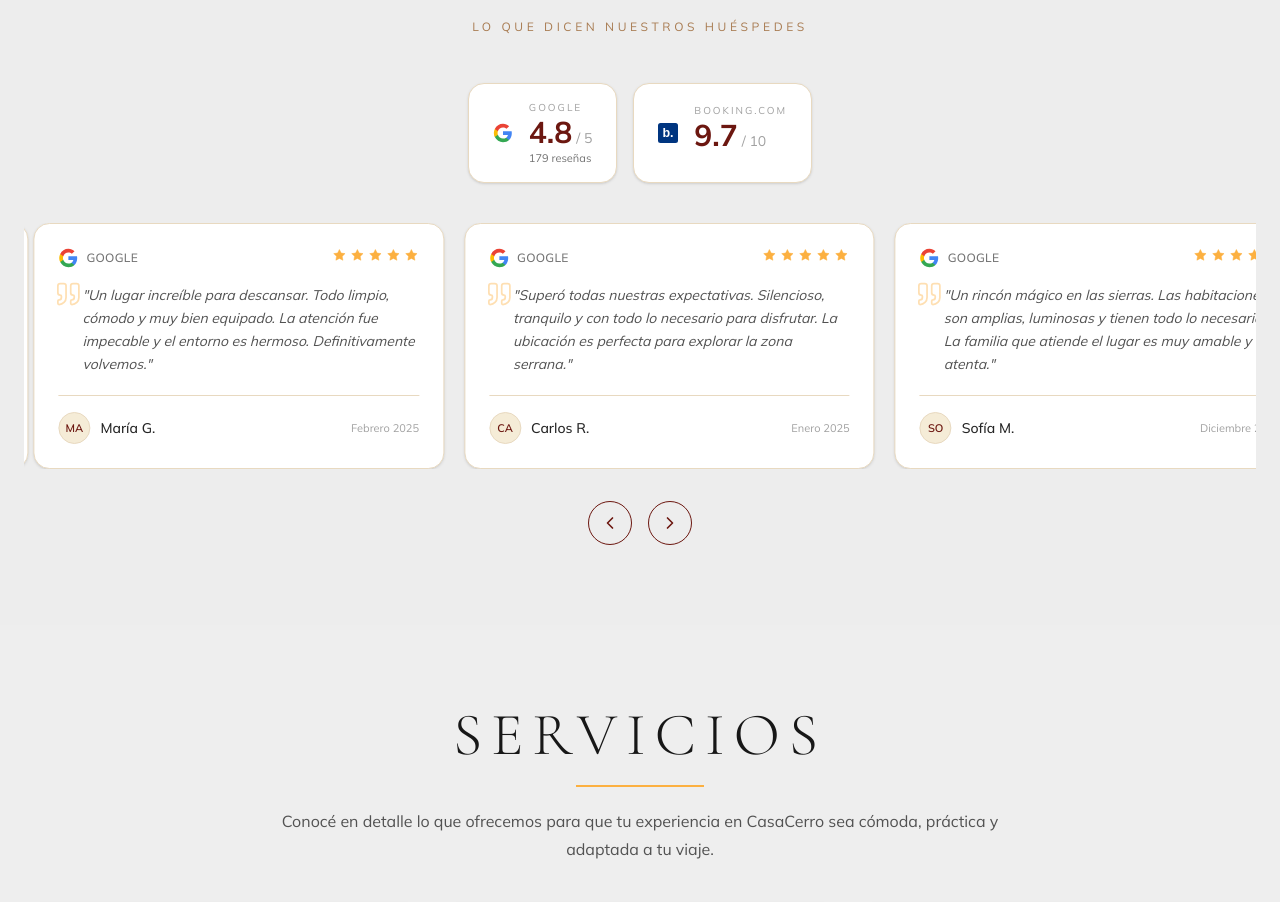
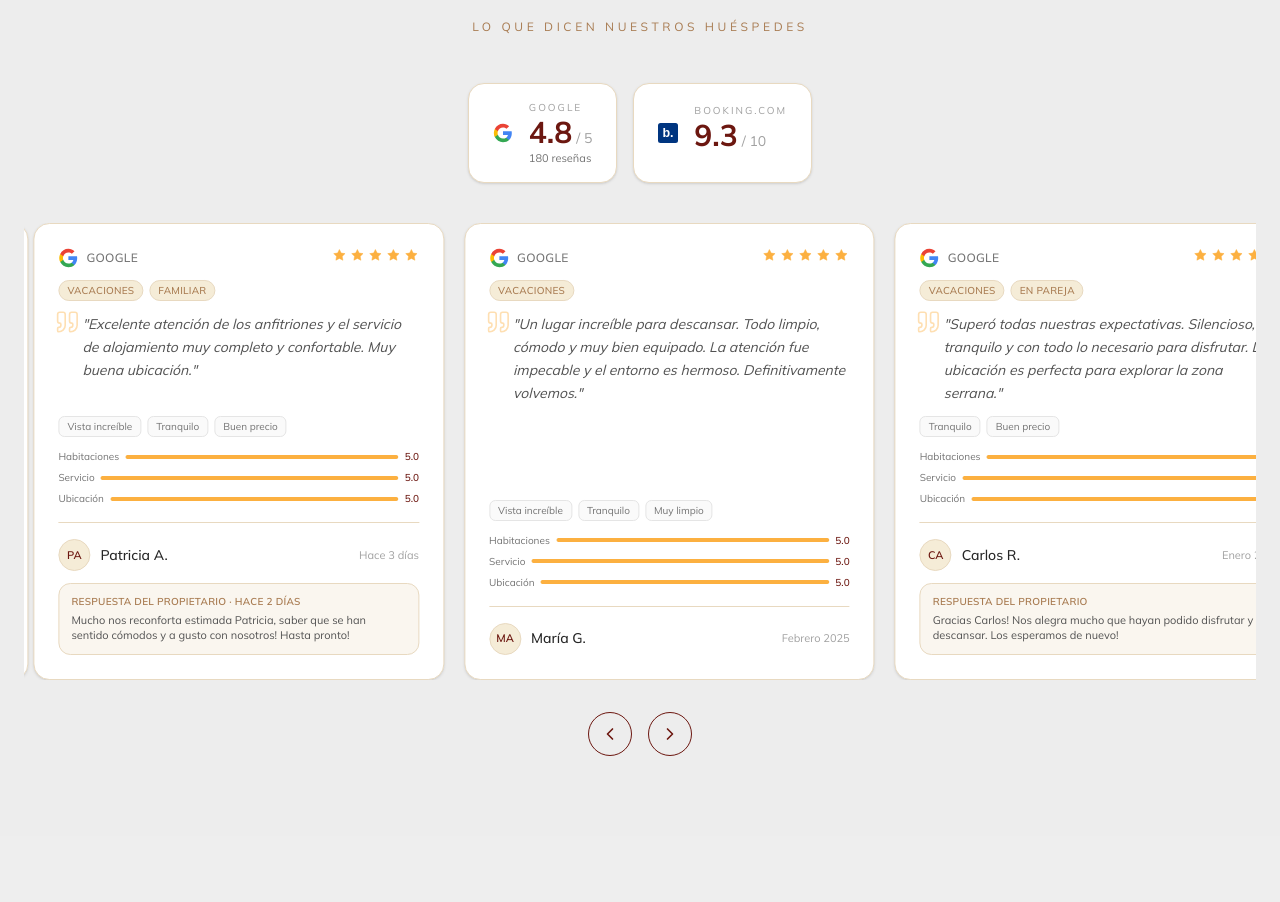
Before and after one commit to LautaroPairuna/casacerro, a Next.js app: page / in a window 1280 px wide. Shown: the part 1820-2722 px from the top of the page. Built offline with nearby package versions, Linux system fonts and the light colour scheme; no server answers.

Commit message:
cambios en resenas 1

```diff
--- a/src/components/Resenas.tsx
+++ b/src/components/Resenas.tsx
@@ -23,22 +23,109 @@ function BookingIcon() {
 }
 
 const FALLBACK_REVIEWS: Review[] = [
-  { id: 1, platform: "google", score: 5, author: "María G.", date: "Febrero 2025", text: "Un lugar increíble para descansar. Todo limpio, cómodo y muy bien equipado. La atención fue impecable y el entorno es hermoso. Definitivamente volvemos." },
-  { id: 2, platform: "google", score: 5, author: "Carlos R.", date: "Enero 2025", text: "Superó todas nuestras expectativas. Silencioso, tranquilo y con todo lo necesario para disfrutar. La ubicación es perfecta para explorar la zona serrana." },
-  { id: 3, platform: "google", score: 5, author: "Sofía M.", date: "Diciembre 2024", text: "Un rincón mágico en las sierras. Las habitaciones son amplias, luminosas y tienen todo lo necesario. La familia que atiende el lugar es muy amable y atenta." },
-  { id: 4, platform: "google", score: 5, author: "Roberto F.", date: "Marzo 2025", text: "Excelente relación calidad-precio. El lugar está muy bien mantenido y la limpieza es impecable. Perfecto para desconectarse del ruido de la ciudad." },
-  { id: 5, platform: "google", score: 5, author: "Lucas T.", date: "Noviembre 2024", text: "Hermoso, tranquilo y muy cómodo. Ideal para una escapada en familia. Los chicos disfrutaron mucho el espacio y nosotros pudimos descansar de verdad." },
-  { id: 6, platform: "google", score: 5, author: "Valentina S.", date: "Febrero 2025", text: "Todo perfecto desde la llegada hasta la partida. El alojamiento supera las fotos: es aún más acogedor en persona. Ya reservamos para volver en invierno." },
-  { id: 7, platform: "google", score: 5, author: "Agustina P.", date: "Enero 2025", text: "El lugar es una joya. Tranquilidad total, naturaleza por todos lados y las instalaciones impecables. La atención personalizada hizo la diferencia." },
-  { id: 8, platform: "google", score: 5, author: "Martín D.", date: "Marzo 2025", text: "Sin dudas el mejor alojamiento que tuvimos en las sierras. El entorno es hermoso y el lugar está pensado para que realmente puedas descansar." },
+  {
+    id: 1,
+    platform: "google",
+    score: 5,
+    author: "Patricia A.",
+    date: "Hace 3 días",
+    text: "Excelente atención de los anfitriones y el servicio de alojamiento muy completo y confortable. Muy buena ubicación.",
+    tripTypes: ["Vacaciones", "Familiar"],
+    categoryScores: { habitaciones: 5, servicio: 5, ubicacion: 5 },
+    highlights: ["Vista increíble", "Tranquilo", "Buen precio"],
+    ownerResponse: {
+      text: "Mucho nos reconforta estimada Patricia, saber que se han sentido cómodos y a gusto con nosotros! Hasta pronto!",
+      date: "Hace 2 días",
+    },
+  },
+  {
+    id: 2,
+    platform: "google",
+    score: 5,
+    author: "María G.",
+    date: "Febrero 2025",
+    text: "Un lugar increíble para descansar. Todo limpio, cómodo y muy bien equipado. La atención fue impecable y el entorno es hermoso. Definitivamente volvemos.",
+    tripTypes: ["Vacaciones"],
+    highlights: ["Vista increíble", "Tranquilo", "Muy limpio"],
+    categoryScores: { habitaciones: 5, servicio: 5, ubicacion: 5 },
+  },
+  {
+    id: 3,
+    platform: "google",
+    score: 5,
+    author: "Carlos R.",
+    date: "Enero 2025",
+    text: "Superó todas nuestras expectativas. Silencioso, tranquilo y con todo lo necesario para disfrutar. La ubicación es perfecta para explorar la zona serrana.",
+    tripTypes: ["Vacaciones", "En pareja"],
+    highlights: ["Tranquilo", "Buen precio"],
+    categoryScores: { habitaciones: 5, servicio: 5, ubicacion: 5 },
+    ownerResponse: {
+      text: "Gracias Carlos! Nos alegra mucho que hayan podido disfrutar y descansar. Los esperamos de nuevo!",
+    },
+  },
+  {
+    id: 4,
+    platform: "google",
+    score: 5,
+    author: "Sofía M.",
+    date: "Diciembre 2024",
+    text: "Un rincón mágico en las sierras. Las habitaciones son amplias, luminosas y tienen todo lo necesario. La familia que atiende el lugar es muy amable y atenta.",
+    tripTypes: ["Familiar"],
+    highlights: ["Vista increíble", "Calidez y hospitalidad"],
+    categoryScores: { habitaciones: 5, servicio: 5 },
+  },
+  {
+    id: 5,
+    platform: "google",
+    score: 5,
+    author: "Roberto F.",
+    date: "Marzo 2025",
+    text: "Excelente relación calidad-precio. El lugar está muy bien mantenido y la limpieza es impecable. Perfecto para desconectarse del ruido de la ciudad.",
+    tripTypes: ["Vacaciones"],
+    highlights: ["Buen precio", "Tranquilo", "Muy limpio"],
+  },
+  {
+    id: 6,
+    platform: "google",
+    score: 5,
+    author: "Lucas T.",
+    date: "Noviembre 2024",
+    text: "Hermoso, tranquilo y muy cómodo. Ideal para una escapada en familia. Los chicos disfrutaron mucho el espacio y nosotros pudimos descansar de verdad.",
+    tripTypes: ["Familiar"],
+    highlights: ["Tranquilo", "Vista increíble"],
+    categoryScores: { habitaciones: 5, servicio: 5, ubicacion: 5 },
+  },
+  {
+    id: 7,
+    platform: "google",
+    score: 5,
+    author: "Valentina S.",
+    date: "Febrero 2025",
+    text: "Todo perfecto desde la llegada hasta la partida. El alojamiento supera las fotos: es aún más acogedor en persona. Ya reservamos para volver en invierno.",
+    tripTypes: ["Vacaciones", "En pareja"],
+    highlights: ["Vista increíble", "Buen precio", "Tranquilo"],
+    ownerResponse: {
+      text: "Qué alegría Valentina! Los esperamos con los brazos abiertos para el invierno. Va a ser muy lindo!",
+    },
+  },
+  {
+    id: 8,
+    platform: "google",
+    score: 5,
+    author: "Agustina P.",
+    date: "Enero 2025",
+    text: "El lugar es una joya. Tranquilidad total, naturaleza por todos lados y las instalaciones impecables. La atención personalizada hizo la diferencia.",
+    highlights: ["Calidez y hospitalidad", "Tranquilo"],
+    categoryScores: { servicio: 5, ubicacion: 5 },
+  },
 ];
 
 // ── Badge de puntaje ──────────────────────────────────────────────────────────
 
 function PlatformBadge({ platform }: { platform: "google" | "booking" }) {
   const data = {
-    google: { label: "Google", score: "4.8", outOf: "/ 5", count: "179 reseñas" },
-    booking: { label: "Booking.com", score: "9.7", outOf: "/ 10", count: "" },
+    google: { label: "Google", score: "4.8", outOf: "/ 5", count: "180 reseñas" },
+    booking: { label: "Booking.com", score: "9.3", outOf: "/ 10", count: "" },
   }[platform];
 
   return (
--- a/src/components/ResenasCarousel.tsx
+++ b/src/components/ResenasCarousel.tsx
@@ -16,6 +16,17 @@ export type Review = {
   date: string;
   text: string;
   room?: string;
+  tripTypes?: string[];
+  highlights?: string[];
+  categoryScores?: {
+    habitaciones?: number;
+    servicio?: number;
+    ubicacion?: number;
+  };
+  ownerResponse?: {
+    text: string;
+    date?: string;
+  };
 };
 
 // ── Icons ────────────────────────────────────────────────────────────────────
@@ -50,10 +61,26 @@ function StarRow({ score }: { score: number }) {
   );
 }
 
+function CategoryScore({ label, score }: { label: string; score: number }) {
+  return (
+    <div className="flex items-center gap-1.5">
+      <span className="text-[10px] text-neutral-500">{label}</span>
+      <div className="flex-1 h-1 rounded-full bg-[#f0e6d3] overflow-hidden min-w-[36px]">
+        <div className="h-full rounded-full bg-[#FCB040]" style={{ width: `${(score / 5) * 100}%` }} />
+      </div>
+      <span className="text-[10px] font-medium text-[#6c1710]">{score.toFixed(1)}</span>
+    </div>
+  );
+}
+
 function ReviewCard({ review }: { review: Review }) {
+  const { categoryScores, highlights, tripTypes, ownerResponse } = review;
+  const hasCategoryScores = categoryScores && Object.keys(categoryScores).length > 0;
+
   return (
     <div className="h-full rounded-2xl border border-[#e8d9c0] bg-white flex flex-col p-6 shadow-sm select-none">
-      <div className="flex items-start justify-between gap-3 mb-4">
+      {/* Header: platform + stars */}
+      <div className="flex items-start justify-between gap-3 mb-3">
         <div className="flex items-center gap-2">
           <GoogleIcon />
           <span className="text-xs font-medium uppercase tracking-wide text-neutral-500">Google</span>
@@ -61,14 +88,53 @@ function ReviewCard({ review }: { review: Review }) {
         <StarRow score={review.score} />
       </div>
 
+      {/* Trip type badges */}
+      {tripTypes && tripTypes.length > 0 && (
+        <div className="flex flex-wrap gap-1.5 mb-3">
+          {tripTypes.map((t) => (
+            <span key={t} className="inline-flex items-center px-2 py-0.5 rounded-full text-[10px] font-medium uppercase tracking-wide bg-[#f5ecd7] text-[#A87B51] border border-[#e8d9c0]">
+              {t}
+            </span>
+          ))}
+        </div>
+      )}
+
+      {/* Review text */}
       <div className="relative flex-1">
-        <Quote size={28} className="absolute -top-1 -left-1 text-[#FCB040]/40" strokeWidth={1.5} />
-        <p className="text-sm text-neutral-600 leading-relaxed pl-6 italic">
+        <Quote size={26} className="absolute -top-1 -left-1 text-[#FCB040]/40" strokeWidth={1.5} />
+        <p className="text-sm text-neutral-600 leading-relaxed pl-6 italic line-clamp-5">
           &quot;{review.text}&quot;
         </p>
       </div>
 
-      <div className="mt-5 pt-4 border-t border-[#e8d9c0] flex items-center justify-between gap-2">
+      {/* Highlights */}
+      {highlights && highlights.length > 0 && (
+        <div className="flex flex-wrap gap-1.5 mt-3">
+          {highlights.slice(0, 4).map((h) => (
+            <span key={h} className="inline-flex items-center px-2 py-0.5 rounded-md text-[10px] bg-neutral-50 text-neutral-500 border border-neutral-200">
+              {h}
+            </span>
+          ))}
+        </div>
+      )}
+
+      {/* Category scores */}
+      {hasCategoryScores && (
+        <div className="mt-3 space-y-1.5">
+          {categoryScores!.habitaciones !== undefined && (
+            <CategoryScore label="Habitaciones" score={categoryScores!.habitaciones!} />
+          )}
+          {categoryScores!.servicio !== undefined && (
+            <CategoryScore label="Servicio" score={categoryScores!.servicio!} />
+          )}
+          {categoryScores!.ubicacion !== undefined && (
+            <CategoryScore label="Ubicación" score={categoryScores!.ubicacion!} />
+          )}
+        </div>
+      )}
+
+      {/* Author row */}
+      <div className="mt-4 pt-4 border-t border-[#e8d9c0] flex items-center justify-between gap-2">
         <div className="flex items-center gap-2.5">
           <div className="w-8 h-8 rounded-full bg-[#f5ecd7] border border-[#e8d9c0] flex items-center justify-center text-[11px] font-semibold text-[#6c1710] uppercase shrink-0">
             {review.author.slice(0, 2)}
@@ -82,6 +148,18 @@ function ReviewCard({ review }: { review: Review }) {
         </div>
         <span className="text-[11px] text-neutral-400 shrink-0">{review.date}</span>
       </div>
+
+      {/* Owner response */}
+      {ownerResponse && (
+        <div className="mt-3 rounded-xl bg-[#faf6ef] border border-[#e8d9c0] px-3 py-2.5">
+          <p className="text-[10px] font-semibold uppercase tracking-wide text-[#A87B51] mb-1">
+            Respuesta del propietario{ownerResponse.date ? ` · ${ownerResponse.date}` : ""}
+          </p>
+          <p className="text-[11px] text-neutral-600 leading-snug line-clamp-3">
+            {ownerResponse.text}
+          </p>
+        </div>
+      )}
     </div>
   );
 }
```
